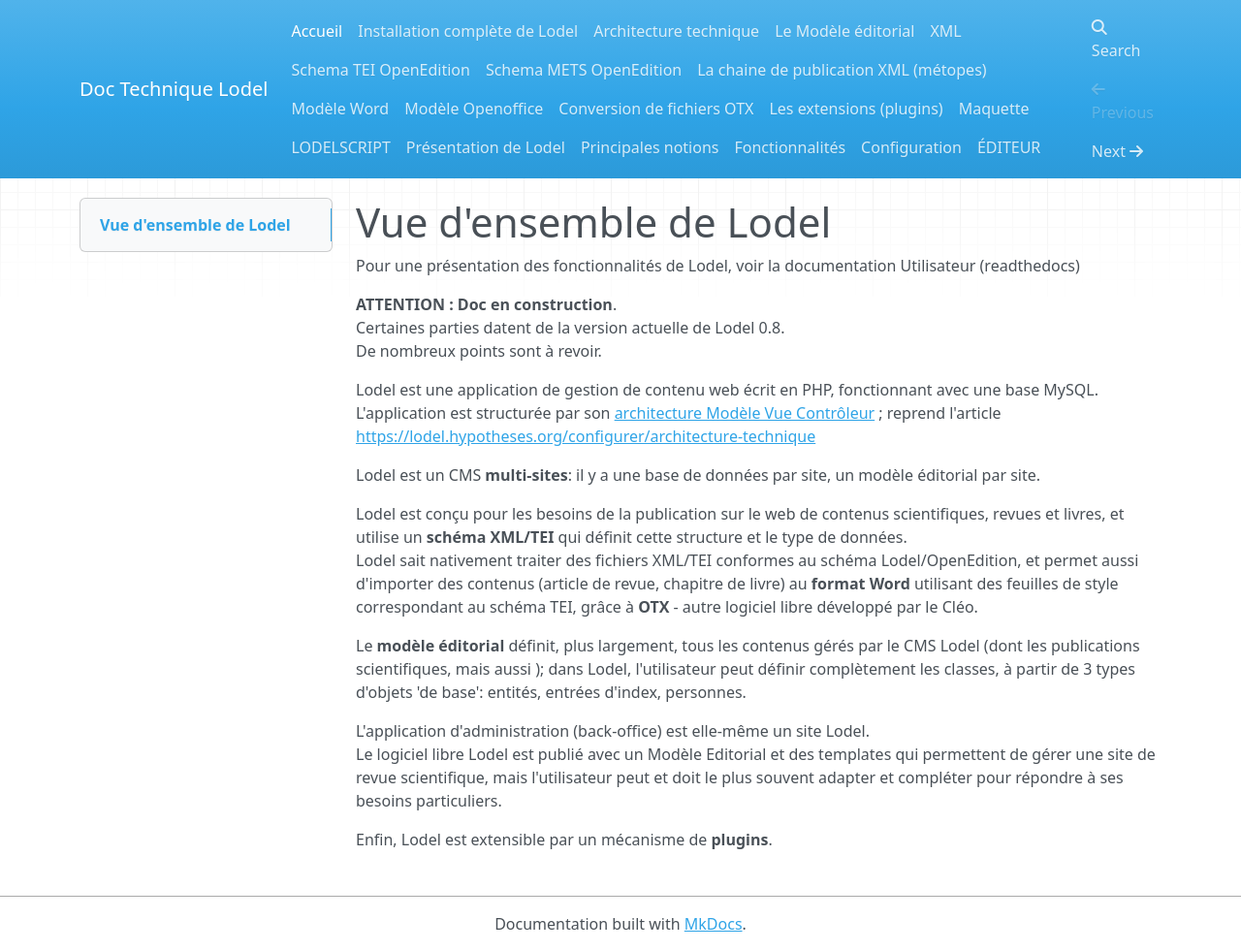
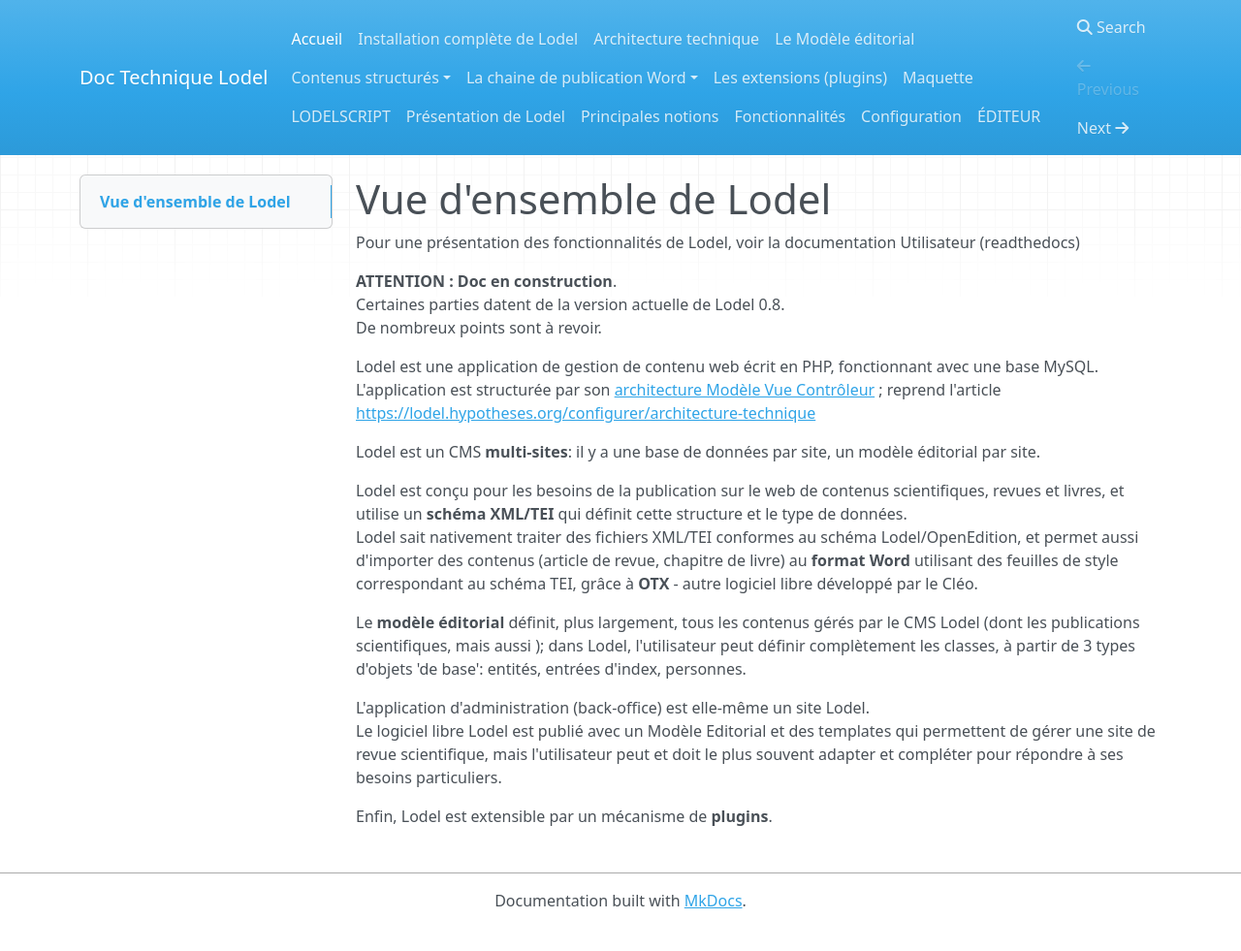
Before and after one commit to ValentinGeorgesDubost/Doc-Lodel, an MkDocs documentation site: the page built from docs/index.md, in a window 1280 px wide and 981 px high. Shown: the whole window at 97% size. Built offline with MkDocs 1.6.1, drawn with Linux system fonts in a browser that asks for light colours; nearby versions of some CDN libraries; old or Windows-style settings are respelled for this version of MkDocs.

Commit message:
Update mkdocs.yml

```diff
--- a/mkdocs.yml
+++ b/mkdocs.yml
@@ -5,13 +5,17 @@ pages:
 - Installation complète de Lodel: 'installer lodel.md'
 - 'Architecture et organisation.md'
 - 'Modèle éditorial.md'
-- 'Les-contenus-structurés/XML.md'
-- 'Les-contenus-structurés/Schéma TEI.md'
-- 'Les-contenus-structurés/Schéma METS.md'
-- La chaine de publication XML (métopes): 'Métopes.md'
-- 'La-chaine-de-publication-Word/Modèle de document Microsoft Word.md'
-- 'La-chaine-de-publication-Word/Modèle de document Openoffice.md'
-- Conversion de fichiers OTX: 'La-chaine-de-publication-Word/OTX.md'
+- Contenus structurés:
+  - 'Les-contenus-structurés/XML.md'
+  - 'Les-contenus-structurés/Schéma TEI.md'
+  - 'Les-contenus-structurés/Schéma METS.md'
+
+- La chaine de publication Word:
+  - La chaine de publication XML (métopes): 'Métopes.md'
+  - 'La-chaine-de-publication-Word/Modèle de document Microsoft Word.md'
+  - 'La-chaine-de-publication-Word/Modèle de document Openoffice.md'
+  - Conversion de fichiers OTX: 'La-chaine-de-publication-Word/OTX.md'
+
 - Les extensions (plugins): 'Plugins.md'
 - 'Les-templates/Templates.md'
 - 'Les-templates/Lodelscript.md'
```
